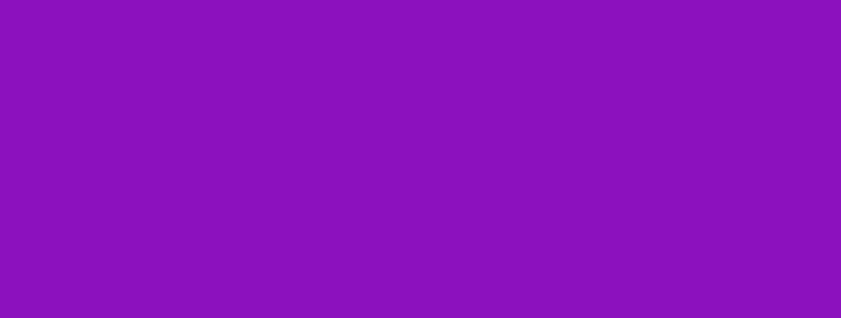
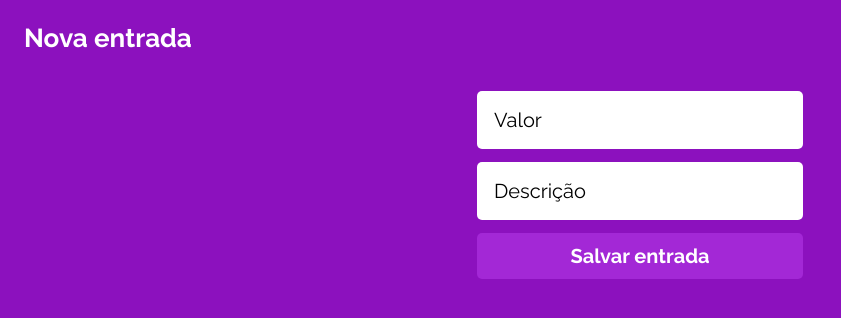
Before and after one commit to JoouJoou/projeto13-mywallet-front, a React (Create React App) app: page /newin in a window 1280 px wide. Before the commit this address had no page. Shown: the top 318 px of the page, without its empty margins (0-841 px from the left). Built offline with nearby package versions, Linux system fonts and the light colour scheme; a web font is replaced by a local one.

Commit message:
Transfers and corrections

```diff
--- a/src/App.js
+++ b/src/App.js
@@ -4,14 +4,13 @@ import Context from "./Context/context";
 import Login from "./Componentss/signin/login/Login";
 import Signup from "./Componentss/signin/register/Signup";
 import Home from "./Componentss/home/Home";
+import TransferIN from "./Componentss/transfer/in/TransferIN";
+import TransferOUT from "./Componentss/transfer/out/TransferOUT";
 
 function App() {
   const [token, setToken] = useState("");
   const [name, setName] = useState("");
   const [email, setEmail] = useState("");
-
-  console.log(token);
-  console.log(name);
 
   return (
     <>
@@ -30,6 +29,8 @@ function App() {
             <Route path="/" element={<Login />} />
             <Route path="/signup" element={<Signup />} />
             <Route path="/home" element={<Home />} />
+            <Route path="/newin" element={<TransferIN />} />
+            <Route path="/newout" element={<TransferOUT />} />
           </Routes>
         </BrowserRouter>
       </Context.Provider>
--- a/src/Componentss/home/Home.jsx
+++ b/src/Componentss/home/Home.jsx
@@ -4,18 +4,54 @@ import axios from "axios";
 import { useNavigate } from "react-router-dom";
 import Context from "../../Context/context.js";
 import Out from "../img/out.svg";
+import Plus from "../img/plus.svg";
+import Minus from "../img/minus.svg";
+import Tranfers from "./balance/Transfers.jsx";
+import NoTranfers from "./balance/NoTransfers.jsx";
 
 export default function Home() {
-  const { token, name } = useContext(Context);
+  const navigate = useNavigate();
+  const { token, setToken, name, setName, email, setEmail } =
+    useContext(Context);
+  let transfers = [
+    { value: 33.2, type: "out" },
+    { value: 50.2, type: "in" },
+    { balance: 29.53 },
+  ];
 
-  axios.get("http://localhost:5000/transactions");
+  /* axios.get("http://localhost:5000/transactions"); */
 
   return (
     <>
       <Header>
         <h2>Olá, {name}</h2>
-        <img src={Out}></img>
+        <img
+          src={Out}
+          onClick={() => {
+            setToken("");
+            setName("");
+            setEmail("");
+            navigate("/");
+          }}
+        ></img>
       </Header>
+      {transfers.length > 0 ? <Tranfers /> : <NoTranfers />}
+      <Footer>
+        <button onClick={() => navigate("/newin")}>
+          <img src={Plus} />
+          <h2>
+            Nova <br />
+            entrada
+          </h2>
+        </button>
+        <button onClick={() => navigate("/newout")}>
+          <img src={Minus} />
+          <h2>
+            Nova <br />
+            saída
+          </h2>
+        </button>
+      </Footer>
     </>
   );
 }
@@ -23,7 +59,7 @@ export default function Home() {
 const Header = styled.header`
   display: flex;
   justify-content: space-between;
-  width: 95%;
+  width: 32.6rem;
   margin: 2.5rem auto 0 auto;
   h2 {
     color: white;
@@ -31,4 +67,29 @@ const Header = styled.header`
     font-weight: bold;
     font-family: "Raleway", sans-serif;
   }
+  img {
+    cursor: pointer;
+  }
 `;
+
+const Footer = styled.main`
+  width: 32.6rem;
+  margin: 0 auto;
+  display: flex;
+  justify-content: space-between;
+  button {
+    width: 15.5rem;
+    height: 11.4rem;
+    background-color: #a328d6;
+    border: none;
+    border-radius: 0.5rem;
+    font-size: 1.7rem;
+    font-weight: bold;
+    color: white;
+    display: flex;
+    flex-direction: column;
+    justify-content: space-around;
+    text-align: left;
+    cursor: pointer;
+  }
+`;
--- /dev/null
+++ b/src/Componentss/home/balance/NoTransfers.jsx
@@ -0,0 +1,27 @@
+import styled from "styled-components";
+import { useNavigate } from "react-router-dom";
+
+export default function NoTranfers() {
+  return (
+    <Container>
+      <h2>
+        Não há registros de <br />
+        entrada ou saída
+      </h2>
+    </Container>
+  );
+}
+
+const Container = styled.div`
+  width: 32.6rem;
+  height: 44.6rem;
+  background-color: white;
+  border-radius: 0.5rem;
+  margin: 2.2rem auto;
+  h2 {
+    font-size: 2rem;
+    color: #868686;
+    text-align: center;
+    padding-top: 55%;
+  }
+`;
--- /dev/null
+++ b/src/Componentss/home/balance/Transfers.jsx
@@ -0,0 +1,24 @@
+import styled from "styled-components";
+import { useNavigate } from "react-router-dom";
+import Context from "../../../Context/context";
+export default function Tranfers() {
+  return (
+    <Container>
+      <h2>SIlencio</h2>
+    </Container>
+  );
+}
+
+const Container = styled.div`
+  width: 32.6rem;
+  height: 44.6rem;
+  background-color: white;
+  border-radius: 0.5rem;
+  margin: 2.2rem auto;
+  h2 {
+    font-size: 2rem;
+    color: #868686;
+    text-align: center;
+    padding-top: 55%;
+  }
+`;
--- a/src/Componentss/signin/login/Login.jsx
+++ b/src/Componentss/signin/login/Login.jsx
@@ -7,9 +7,8 @@ import Context from "../../../Context/context";
 export default function Login() {
   const navigate = useNavigate();
 
-  const { setToken, setName } = useContext(Context);
+  const { setToken, setName, email, setEmail } = useContext(Context);
   const [password, setPassword] = useState("");
-  const [email, setEmail] = useState("");
   const [disable, setDisable] = useState(false);
 
   function sendLogin(e) {
--- /dev/null
+++ b/src/Componentss/transfer/in/TransferIN.jsx
@@ -0,0 +1,79 @@
+import styled from "styled-components";
+import { useState, useContext } from "react";
+import axios from "axios";
+import { useNavigate } from "react-router-dom";
+import Context from "../../../Context/context";
+
+export default function TransferIN() {
+  const [value, setValue] = useState("");
+  const [description, setDescription] = useState("");
+  const [disable, setDisable] = useState(false);
+
+  return (
+    <Container>
+      <h2>Nova entrada</h2>
+      <form>
+        <input
+          type="number"
+          placeholder="Valor"
+          value={value}
+          onChange={(e) => {
+            setValue(e.target.value);
+          }}
+          required
+        />
+        <input
+          type="text"
+          placeholder="Descrição"
+          value={description}
+          onChange={(e) => {
+            setDescription(e.target.value);
+          }}
+          required
+        />
+        <button type="submit" disabled={disable}>
+          Salvar entrada
+        </button>
+      </form>
+    </Container>
+  );
+}
+
+const Container = styled.main`
+  h2 {
+    font-size: 2.6rem;
+    color: white;
+    font-weight: bold;
+    padding: 2.5rem 0 4rem 2.4rem;
+  }
+  form {
+    display: flex;
+    flex-direction: column;
+    align-items: center;
+    gap: 1.3rem;
+  }
+  input {
+    width: 32.6rem;
+    height: 5.8rem;
+    border-radius: 0.5rem;
+    border: none;
+    font-size: 2rem;
+    color: black;
+  }
+  input::placeholder {
+    font-size: 2rem;
+    color: black;
+    padding-left: 1.5rem;
+  }
+  button {
+    font-size: 2rem;
+    color: white;
+    width: 32.6rem;
+    height: 4.6rem;
+    border-radius: 0.5rem;
+    border: none;
+    background-color: #a328d6;
+    font-weight: bold;
+    cursor: pointer;
+  }
+`;
--- /dev/null
+++ b/src/Componentss/transfer/out/TransferOUT.jsx
@@ -0,0 +1,79 @@
+import styled from "styled-components";
+import { useState, useContext } from "react";
+import axios from "axios";
+import { useNavigate } from "react-router-dom";
+import Context from "../../../Context/context";
+
+export default function TransferOUT() {
+  const [value, setValue] = useState("");
+  const [description, setDescription] = useState("");
+  const [disable, setDisable] = useState(false);
+
+  return (
+    <Container>
+      <h2>Nova saída</h2>
+      <form>
+        <input
+          type="number"
+          placeholder="Valor"
+          value={value}
+          onChange={(e) => {
+            setValue(e.target.value);
+          }}
+          required
+        />
+        <input
+          type="text"
+          placeholder="Descrição"
+          value={description}
+          onChange={(e) => {
+            setDescription(e.target.value);
+          }}
+          required
+        />
+        <button type="submit" disabled={disable}>
+          Salvar saída
+        </button>
+      </form>
+    </Container>
+  );
+}
+
+const Container = styled.main`
+  h2 {
+    font-size: 2.6rem;
+    color: white;
+    font-weight: bold;
+    padding: 2.5rem 0 4rem 2.4rem;
+  }
+  form {
+    display: flex;
+    flex-direction: column;
+    align-items: center;
+    gap: 1.3rem;
+  }
+  input {
+    width: 32.6rem;
+    height: 5.8rem;
+    border-radius: 0.5rem;
+    border: none;
+    font-size: 2rem;
+    color: black;
+  }
+  input::placeholder {
+    font-size: 2rem;
+    color: black;
+    padding-left: 1.5rem;
+  }
+  button {
+    font-size: 2rem;
+    color: white;
+    width: 32.6rem;
+    height: 4.6rem;
+    border-radius: 0.5rem;
+    border: none;
+    background-color: #a328d6;
+    font-weight: bold;
+    cursor: pointer;
+  }
+`;
```
